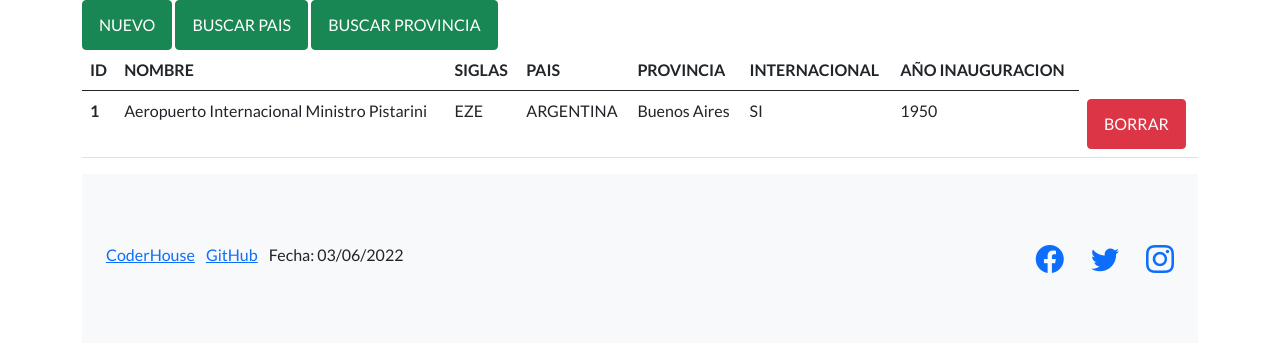
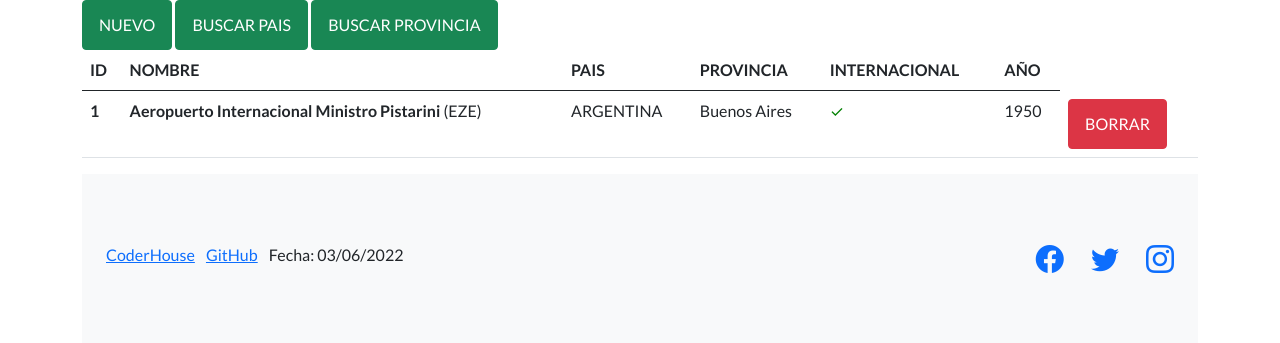
Before and after one commit to agusgugliu/python-36585-Aerolineas, a Django app: page /aeropuertos/ in a window 1280 px wide. Shown: the part 56-399 px from the top of the page. Run offline with Django 4.2, Linux system fonts and the light colour scheme; data comes from the database, SQL or seed files in the repository; some libraries are stand-ins or nearby versions.

Commit message:
UPDATE: [2022.06.03] Modified HTML Templates

```diff
--- a/Aerolineas/AppAerolineas/templates/AppAerolineas/02_1_aeropuerto_list.html
+++ b/Aerolineas/AppAerolineas/templates/AppAerolineas/02_1_aeropuerto_list.html
@@ -23,11 +23,11 @@
             <thead>
                 <th scope="col">ID</th>
                 <th scope="col">NOMBRE</th>
-                <th scope="col">SIGLAS</th>
+                <!--<th scope="col">SIGLAS</th>-->
                 <th scope="col">PAIS</th>
                 <th scope="col">PROVINCIA</th>
                 <th scope="col">INTERNACIONAL</th>
-                <th scope="col">AÑO INAUGURACION</th>
+                <th scope="col">AÑO</th>
             </thead>
 
             {% for a in aeropuertos %}
@@ -35,11 +35,17 @@
             <tbody>
                 <tr>
                     <th scope="row">{{a.id}} </th>
-                    <td> {{a.nombre}} </td>
-                    <td> {{a.siglas}} </td>
+                    <td><strong>{{a.nombre}}</strong> ({{a.siglas}}) </td>
+                    <!--<td> {{a.siglas}} </td>-->
                     <td> {{a.pais}} </td>
                     <td> {{a.estado}} </td>
-                    <td> {{a.internacional}} </td>
+                    <td>
+                      {% if a.internacional == 'SI' %}
+                        <p style="color:green;">✓</p>
+                      {% else %}
+                      <p style="color:red;">✘</p>
+                      {% endif %}
+                    </td>
                     <td> {{a.año_inauguracion}} </td>
                     {% url 'borrar_aeropuerto' identity=a.id as borrar_url %}
                     <td>{% bootstrap_button "BORRAR" size="sm" button_class="btn-danger" button_type="link" href=borrar_url %}</td>
```
Also changed, not shown: Aerolineas/AppAerolineas/templates/AppAerolineas/03_1_aerolinea_list.html (+4 -4 lines), Aerolineas/AppAerolineas/templates/AppAerolineas/04_1_vuelo_list.html (+4 -4 lines).
